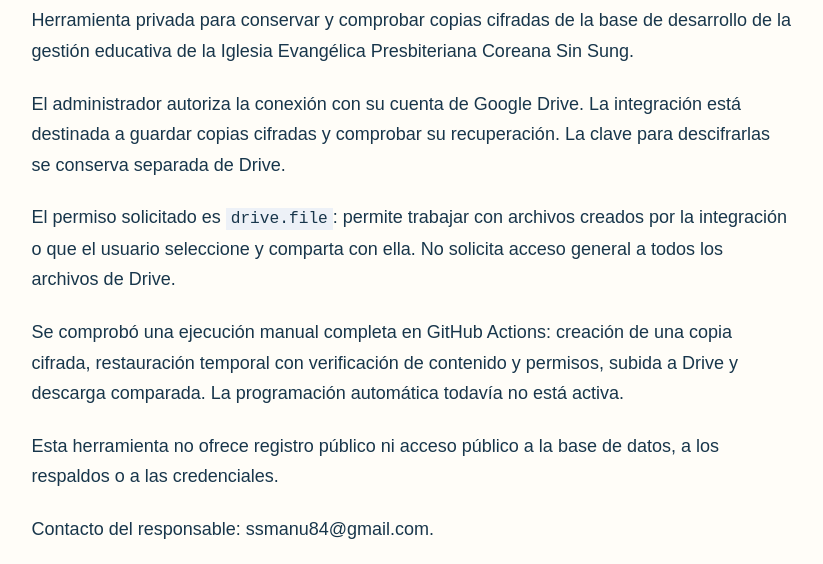
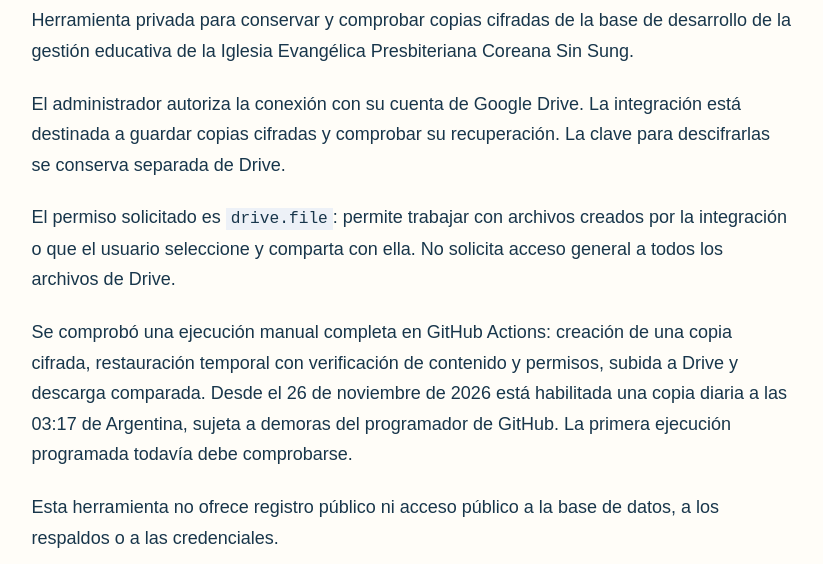
Before and after one commit to ssmanu84/sin-sung-respaldos-info, a plain HTML site: page index.html in a window 1280 px wide. Shown: the part 235-799 px from the top of the page, without its empty margins (228-1051 px from the left). Drawn offline with Linux system fonts and the light colour scheme.

Commit message:
Reflejar activación autorizada del respaldo diario a las 03:17 Argentina

```diff
--- a/index.html
+++ b/index.html
@@ -4,7 +4,7 @@
 <p>Herramienta privada para conservar y comprobar copias cifradas de la base de desarrollo de la gestión educativa de la Iglesia Evangélica Presbiteriana Coreana Sin Sung.</p>
 <p>El administrador autoriza la conexión con su cuenta de Google Drive. La integración está destinada a guardar copias cifradas y comprobar su recuperación. La clave para descifrarlas se conserva separada de Drive.</p>
 <p>El permiso solicitado es <code>drive.file</code>: permite trabajar con archivos creados por la integración o que el usuario seleccione y comparta con ella. No solicita acceso general a todos los archivos de Drive.</p>
-<p>Se comprobó una ejecución manual completa en GitHub Actions: creación de una copia cifrada, restauración temporal con verificación de contenido y permisos, subida a Drive y descarga comparada. La programación automática todavía no está activa.</p>
+<p>Se comprobó una ejecución manual completa en GitHub Actions: creación de una copia cifrada, restauración temporal con verificación de contenido y permisos, subida a Drive y descarga comparada. Desde el 26 de noviembre de 2026 está habilitada una copia diaria a las 03:17 de Argentina, sujeta a demoras del programador de GitHub. La primera ejecución programada todavía debe comprobarse.</p>
 <p>Esta herramienta no ofrece registro público ni acceso público a la base de datos, a los respaldos o a las credenciales.</p>
 <p>Contacto del responsable: ssmanu84@gmail.com.</p>
 <p><a href="./privacidad/">Leer la política de privacidad</a></p></main><footer><p>Contacto del responsable: <a href="mailto:ssmanu84@gmail.com">ssmanu84@gmail.com</a></p><p>Páginas informativas · Sin acceso a datos ni respaldos</p></footer></body></html>
```
